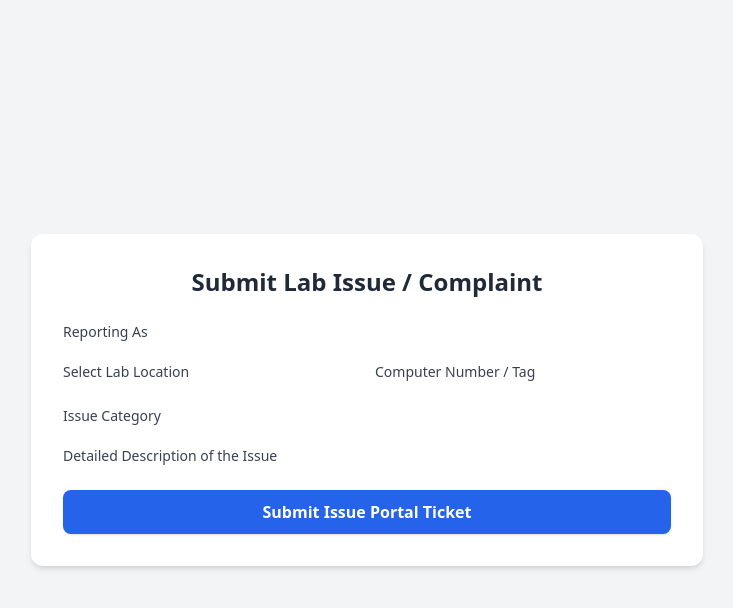
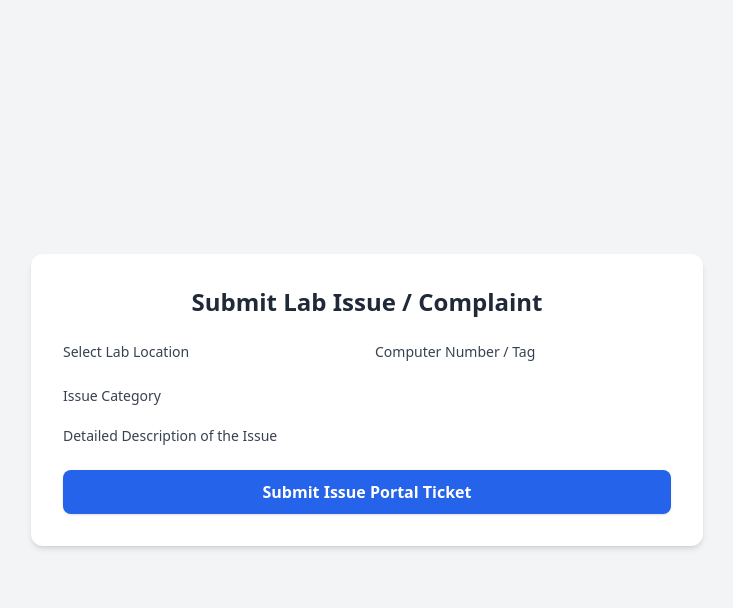
Before and after one commit to velex7835/jooust_siis_lab, a Django app: page / in a window 1280 px wide. Shown: the top 608 px of the page, without its empty margins (273-1006 px from the left). Run offline with Django 4.2, Linux system fonts and the light colour scheme; some libraries are stand-ins or nearby versions.

Commit message:
Restored original template layout minus PII blocks

```diff
--- a/lab_portal/templates/lab_portal/report.html
+++ b/lab_portal/templates/lab_portal/report.html
@@ -14,11 +14,7 @@
         <form method="POST" class="space-y-5">
             {% csrf_token %}
 
-            <div>
-                <label class="block text-sm font-medium text-gray-700 mb-1">Reporting As</label>
-                {{ form.reported_by }}
-            </div>
-
+            <!-- Kept your beautiful location layout section completely intact -->
             <div class="grid grid-cols-1 md:grid-cols-2 gap-4">
                 <div>
                     <label class="block text-sm font-medium text-gray-700 mb-1">Select Lab Location</label>
```
